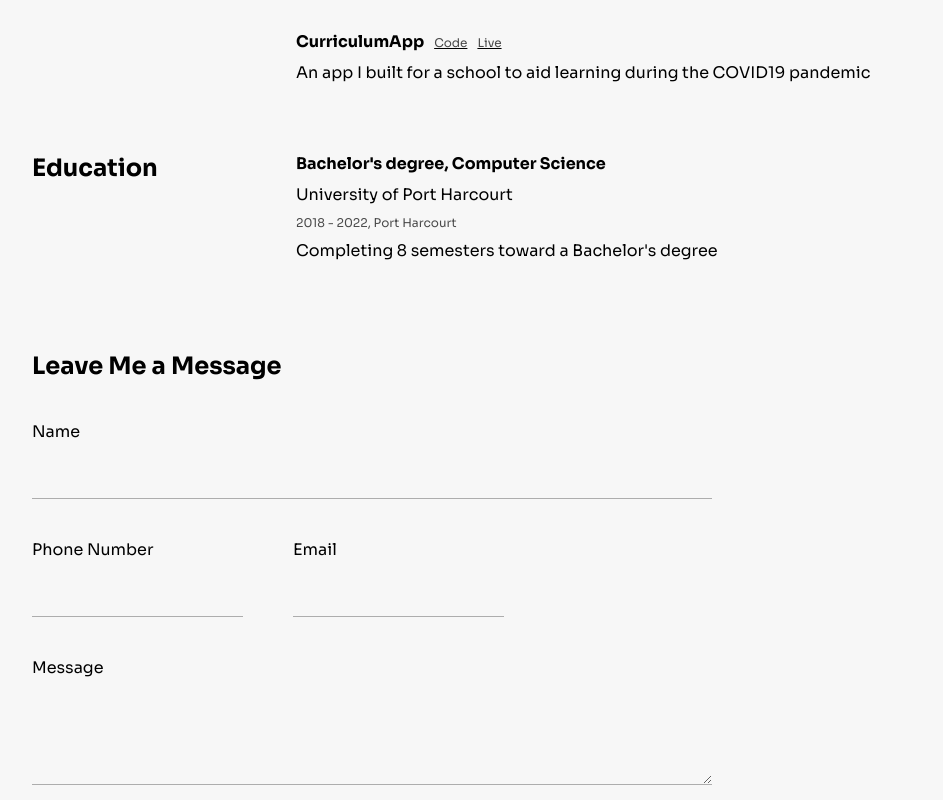
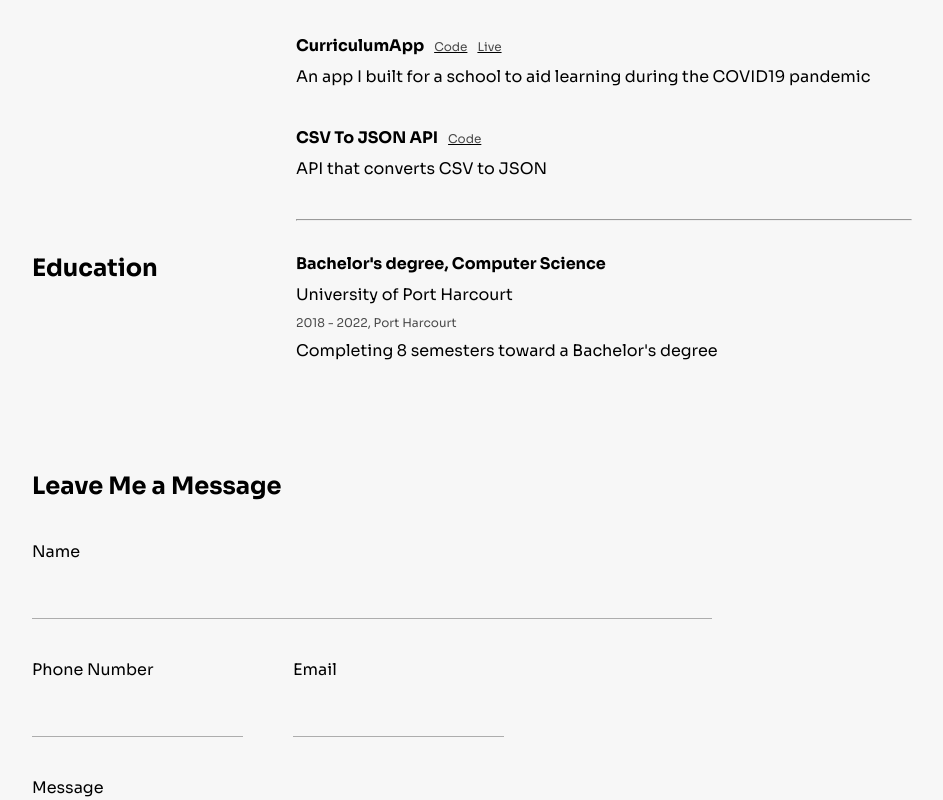
Before and after one commit to judgegodwins/resume, a React (Create React App) app in the folder client/: page / in a window 1280 px wide. Shown: the part 980-1780 px from the top of the page, without its empty margins (168-1111 px from the left). Built offline with nearby package versions, Linux system fonts and the light colour scheme; no server answers.

Commit message:
update ui

```diff
--- a/client/src/App.js
+++ b/client/src/App.js
@@ -20,10 +20,10 @@ function App(props) {
         status={status}
       />
       <HomeTab />
-      <Work type="work"/>
-      <Work type="projects" />
+      <Work type="work"  bottomLiner />
+      <Work type="projects" bottomLiner />
       <Work type="education" />
-      <Contact status={status} setStatus={setStatus}/>
+      <Contact style={{marginTop: 50}}status={status} setStatus={setStatus}/>
     </div>
   );
 }
--- a/client/src/components/Contact.js
+++ b/client/src/components/Contact.js
@@ -68,7 +68,7 @@ class Contact extends Component {
 
   render() {
     return (
-      <div className="contact-div" id="contact">
+      <div style={this.props.style} className="contact-div" id="contact">
         <form className="leave-message">
           <h2 style={{ marginBottom: "20px" }}>Leave Me a Message</h2>
           <div className="short-input-child outside">
@@ -95,6 +95,7 @@ class Contact extends Component {
               </div>
             </div>
           </div>
+
           <div className="short-input-child outside">
             <label htmlFor="message">Message</label>
             <div className="is-relative">
--- a/client/src/components/Project.js
+++ b/client/src/components/Project.js
@@ -10,9 +10,12 @@ export default function Project({ head, github, live, details }) {
           <a target="_blank" rel="noopener noreferrer" href={github}>
             <span className="fade">Code</span>
           </a>
-          <a target="_blank" rel="noopener noreferrer" style={{ marginLeft: 10 }} href={live}>
-            <span className="fade">Live</span>
-          </a>
+          {
+            live &&
+            <a target="_blank" rel="noopener noreferrer" style={{ marginLeft: 10 }} href={live}>
+              <span className="fade">Live</span>
+            </a>
+          }
         </div>
       </div>
 
--- a/client/src/components/Work.js
+++ b/client/src/components/Work.js
@@ -5,17 +5,22 @@ import Project from './Project';
 import db from "../litedb.json";
 
 
-export default function Work({ type }) {
+export default function Work({ type, topLiner, bottomLiner }) {
   return (
     <div className="tab-common work" id={type}>
-      <div>
-        <h2 style={{marginTop: 0}}>
+      <div style={{marginTop: topLiner ? 30 : ''}}>
+        <h2 style={{ marginTop: 0 }}>
           {db[type].title.split(' ')[0]}
           <br />
           {db[type].title.split(' ')[1]}
         </h2>
       </div>
       <div className="outlines">
+        <React.Fragment>
+          {
+            topLiner
+            && <hr className="fade" style={{marginBottom: 30}} />
+          }
           {
             type === "work" || type === "education"
               ? db[type].data.map((item, index) => (
@@ -37,6 +42,11 @@ export default function Work({ type }) {
                 />
               ))
           }
+          {
+            bottomLiner
+            && <hr className="fade" />
+          }
+        </React.Fragment>
       </div>
     </div>
   )
--- a/client/src/litedb.json
+++ b/client/src/litedb.json
@@ -36,6 +36,11 @@
         "github": "https://github.com/judgegodwins/curriculumapi",
         "live": "https://ricapp.netlify.app/",
         "details": "An app I built for a school to aid learning during the COVID19 pandemic"
+      },
+      {
+        "head": "CSV To JSON API",
+        "github": "https://github.com/judgegodwins/csv-to-json-api",
+        "details": "API that converts CSV to JSON"
       }
     ]
   },
--- a/client/src/scss/components/outline.scss
+++ b/client/src/scss/components/outline.scss
@@ -11,12 +11,6 @@
 
   p {
     margin: 10px 0;
-  }
-
-  .fade {
-    color: rgba(0, 0, 0, 0.7);
-    font-size: 12px;
-    margin: 2px 0;
   }
 
   &:not(:last-child) {
--- a/client/src/scss/components/work.scss
+++ b/client/src/scss/components/work.scss
@@ -2,6 +2,10 @@
 .work {
   justify-content: space-between;
   align-items: flex-start;
+
+  &:not(:last-child) {
+    padding-bottom: 0;
+  }
 
   .outlines {
     // padding-left: 20%;
@@ -10,7 +14,11 @@
 
   @media only screen and (max-width: 768px) {
     .outlines {
-      width: unset
+      width: unset;
     }
+
+    // hr.fade {
+    //   display: none;
+    // }
   }
 }
--- a/client/src/scss/utilities.scss
+++ b/client/src/scss/utilities.scss
@@ -142,6 +142,12 @@ button {
     @include tab-common();
 }
 
+.fade {
+    color: rgba(0, 0, 0, 0.7);
+    font-size: 12px;
+    margin: 2px 0;
+}
+
 @media only screen and (min-width: 1024px) {
     .touch-indicator {
         &:active {
```
Lines whose indentation alone changed are shown as unchanged.
